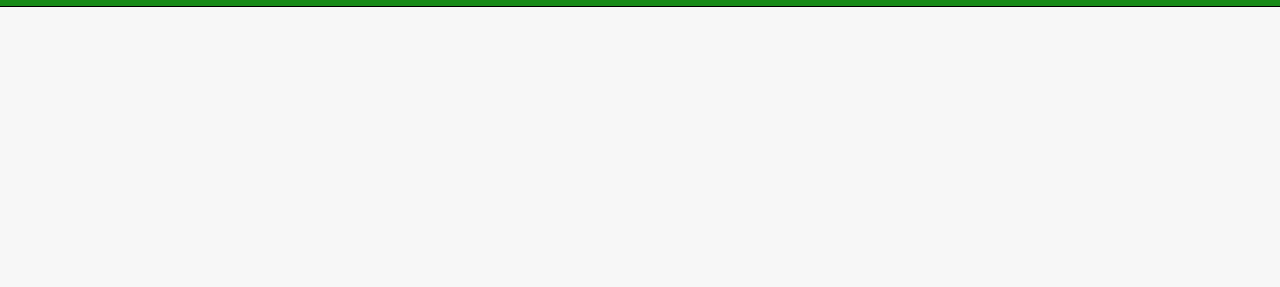
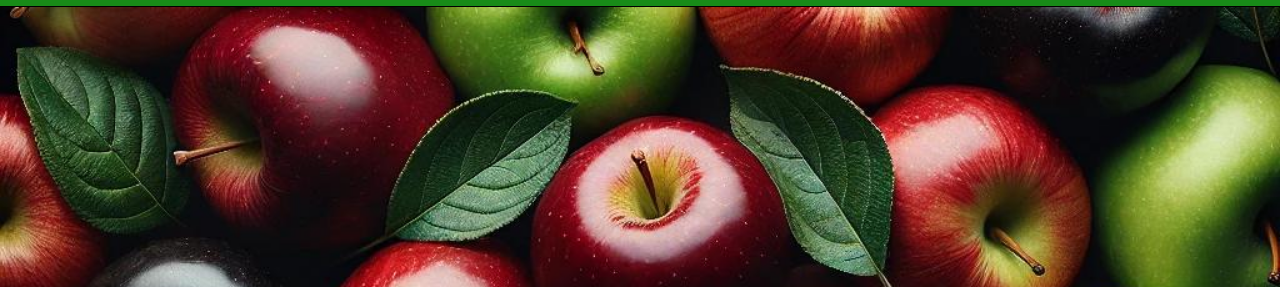
Before and after one commit to Parasnegi007/apple, a plain HTML site: page index.html in a window 1280 px wide. Shown: the part 76-363 px from the top of the page. Drawn offline with Linux system fonts and the light colour scheme.

Commit message:
Update home.css

```diff
--- a/assets/home.css
+++ b/assets/home.css
@@ -94,7 +94,7 @@ nav ul li a {
     align-items: center;
     justify-content: center;
     text-align: center;
-    background: url('images/apple_background.jpg') no-repeat center center/cover;
+    background: url('images/bg.jpg') no-repeat center center/cover;
     color: white;
     padding: 50px 20px;
  margin-top: 0px;
```
